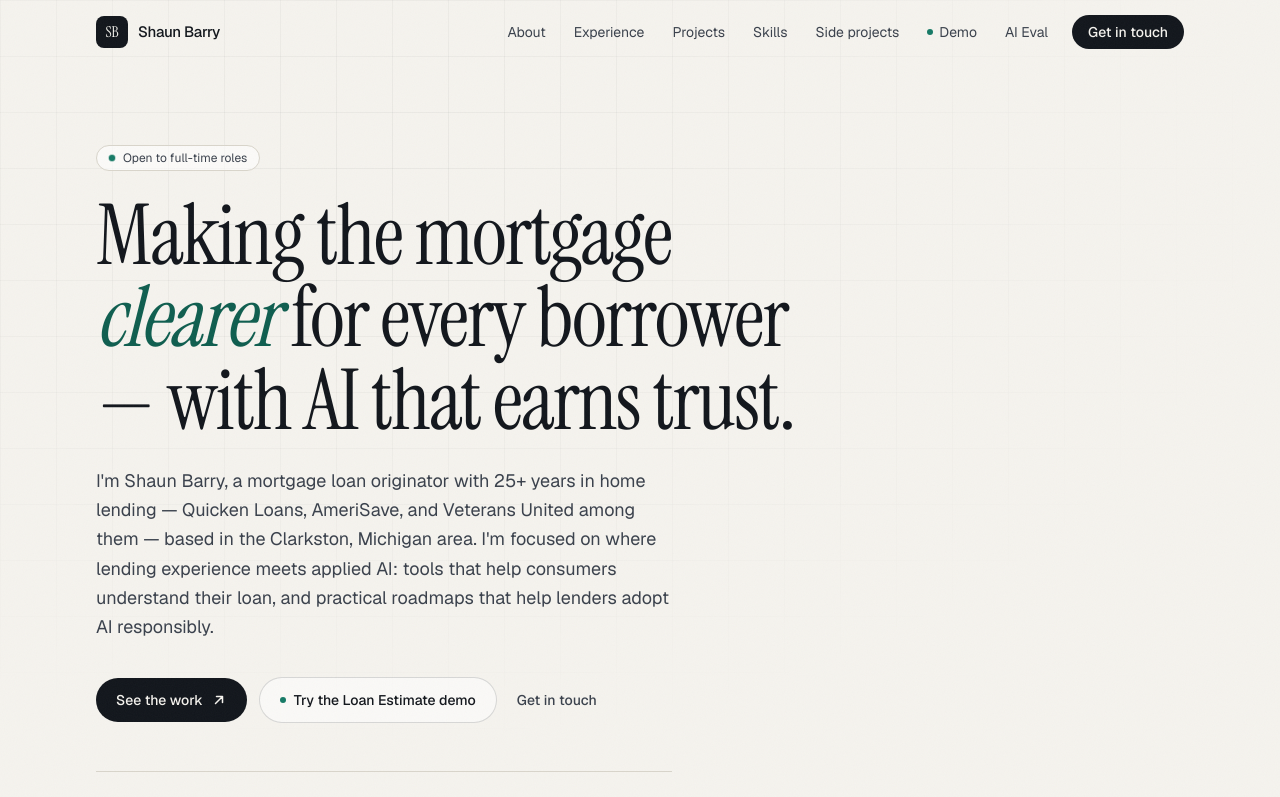
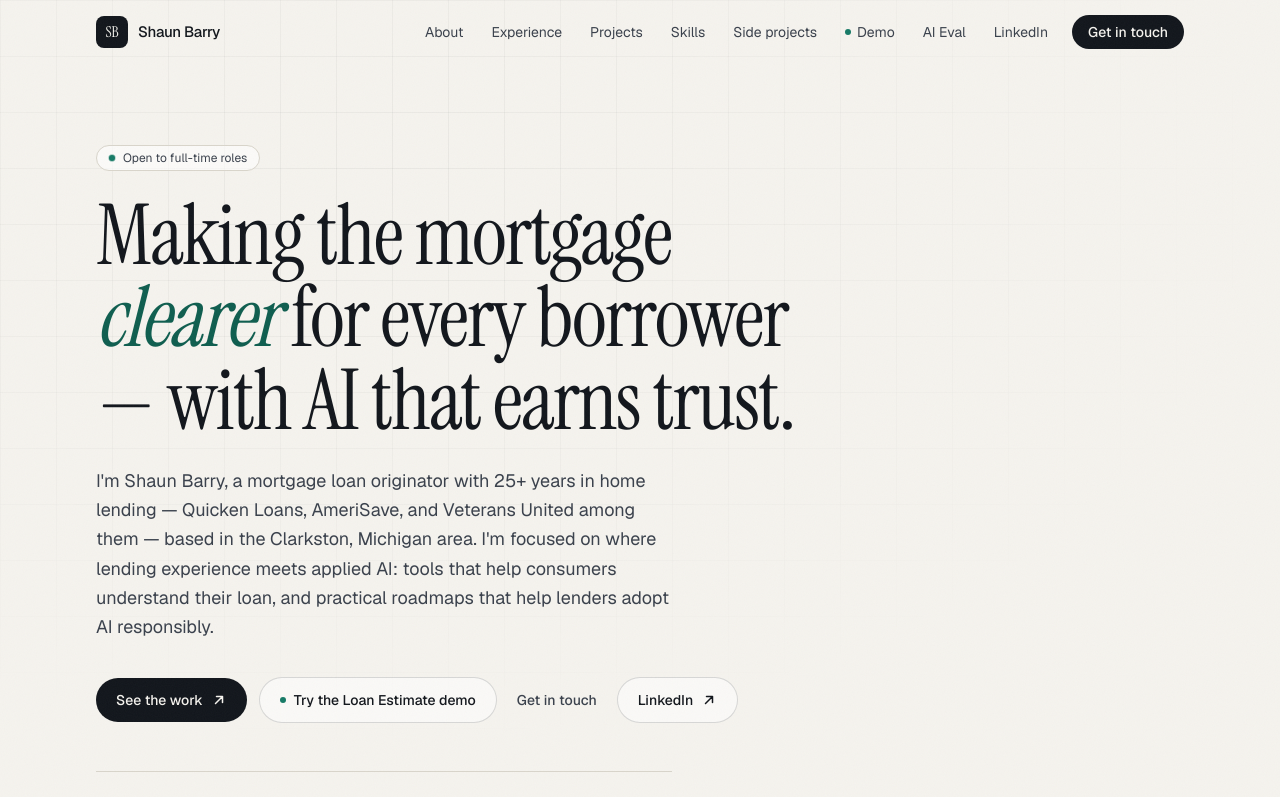
Before and after one commit to XBitcoinBytes/shaun-barry-portfolio, a Next.js app: page / in a window 1280 px wide. Shown: the top 797 px of the page. Built offline with nearby package versions, Linux system fonts and the light colour scheme.

Commit message:
Add a prominent LinkedIn link at the top of the portfolio.
Show LinkedIn in the hero and the nav, and add a résumé slot that stays unpublished until the corrected primary résumé is ready.

```diff
--- a/src/app/page.tsx
+++ b/src/app/page.tsx
@@ -90,6 +90,24 @@ export default function Home() {
                 >
                   Get in touch
                 </a>
+                {profile.linkedin ? (
+                  <a
+                    href={profile.linkedin}
+                    target="_blank"
+                    rel="noopener noreferrer"
+                    className="inline-flex items-center gap-2 rounded-full border border-ink/15 bg-white/50 px-5 py-3 text-sm font-medium transition-colors hover:border-ink/40"
+                  >
+                    LinkedIn <Arrow />
+                  </a>
+                ) : null}
+                {profile.publishResumeLink && profile.resumePdf ? (
+                  <a
+                    href={profile.resumePdf}
+                    className="inline-flex items-center gap-2 rounded-full border border-ink/15 bg-white/50 px-5 py-3 text-sm font-medium transition-colors hover:border-ink/40"
+                  >
+                    Download résumé <Arrow />
+                  </a>
+                ) : null}
               </div>
               <dl
                 className="reveal mt-12 grid max-w-xl grid-cols-3 gap-6 border-t border-line pt-6"
--- a/src/components/Nav.tsx
+++ b/src/components/Nav.tsx
@@ -3,6 +3,7 @@
 import Link from "next/link";
 import { usePathname } from "next/navigation";
 import { useEffect, useState } from "react";
+import { profile } from "@/content/profile";
 
 const items = [
   { href: "/#about", label: "About" },
@@ -93,6 +94,28 @@ export function Nav() {
               AI Eval
             </Link>
           </li>
+          {profile.linkedin ? (
+            <li>
+              <a
+                href={profile.linkedin}
+                target="_blank"
+                rel="noopener noreferrer"
+                className="rounded-md px-3 py-2 text-sm text-ink-2 transition-colors hover:text-ink"
+              >
+                LinkedIn
+              </a>
+            </li>
+          ) : null}
+          {profile.publishResumeLink && profile.resumePdf ? (
+            <li>
+              <a
+                href={profile.resumePdf}
+                className="rounded-md px-3 py-2 text-sm text-ink-2 transition-colors hover:text-ink"
+              >
+                Résumé
+              </a>
+            </li>
+          ) : null}
           <li className="ml-2">
             <Link
               href="/#contact"
@@ -156,6 +179,30 @@ export function Nav() {
               AI Eval · Mortgage Borrower Advice
             </Link>
           </li>
+          {profile.linkedin ? (
+            <li>
+              <a
+                href={profile.linkedin}
+                target="_blank"
+                rel="noopener noreferrer"
+                onClick={() => setOpen(false)}
+                className="block py-3 text-lg tracking-tight text-ink"
+              >
+                LinkedIn
+              </a>
+            </li>
+          ) : null}
+          {profile.publishResumeLink && profile.resumePdf ? (
+            <li>
+              <a
+                href={profile.resumePdf}
+                onClick={() => setOpen(false)}
+                className="block py-3 text-lg tracking-tight text-ink"
+              >
+                Résumé
+              </a>
+            </li>
+          ) : null}
           <li>
             <Link href="/#contact" onClick={() => setOpen(false)} className="block py-3 text-lg tracking-tight text-ink">
               Get in touch
--- a/src/content/profile.ts
+++ b/src/content/profile.ts
@@ -18,6 +18,10 @@ export const profile = {
   github: "https://github.com/XBitcoinBytes" as string | null,
   photo: null as string | null, // e.g. "/shaun.jpg" placed in /public
   resumePdf: "/Shaun-Barry-Resume.pdf" as string | null,
+  // Top-of-page résumé link (hero + nav). Keep false until the corrected
+  // primary résumé has no FLAG / PLACEHOLDER / [CONFIRM] tags or a
+  // "do not submit" banner. The contact-section download stays as-is.
+  publishResumeLink: false,
 };
 
 export type Role = {
```
